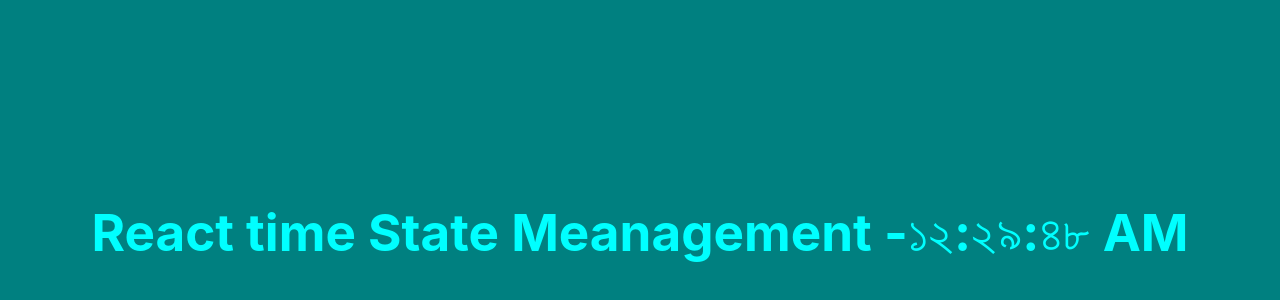
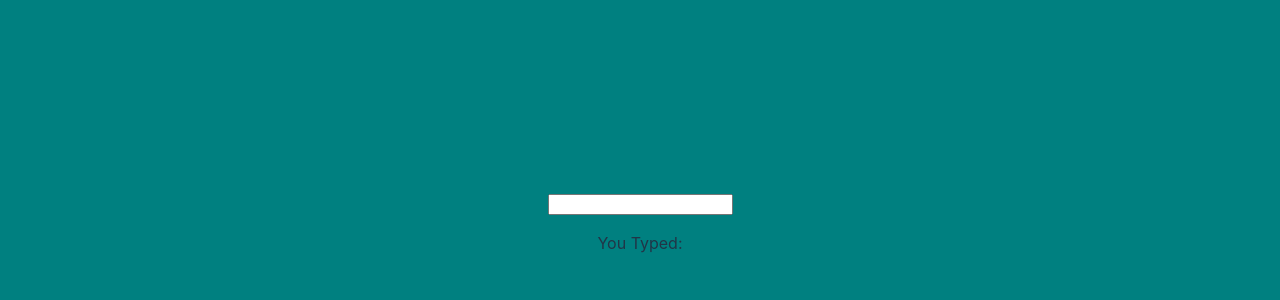
Before and after one commit to ashrafbd1496/react-js, a React (Vite) app: page / in a window 1280 px wide. Shown: the part 168-468 px from the top of the page. Built offline with nearby package versions, Linux system fonts and the light colour scheme.

Commit message:
React States example TextInput

```diff
--- a/src/App.jsx
+++ b/src/App.jsx
@@ -2,13 +2,13 @@ import { createElement, useState } from "react";
 import reactLogo from "./assets/react.svg";
 import "./App.css";
 import Home from "./componets/Home/Home";
-import Blogs from "./componets/Blogs/Blogs";
-import StateManagement from "./componets/sumit/StateManagement";
+import TextInput from "./componets/react-states/TextInput/TextInput";
+
 
 function App() {
   return (
     <>
-      <StateManagement locale="bn-BD" />
+      <TextInput />
     </>
   );
 }
--- /dev/null
+++ b/src/componets/react-states/TextInput/TextInput.jsx
@@ -0,0 +1,16 @@
+import React, { useState } from 'react'
+
+function TextInput(){
+    const [text, setText] = useState('')
+
+    const handleChange = (event)=>{
+        setText(event.target.value);
+    }
+    return(
+        <div>
+        <input type="text" value={text} onChange={handleChange}/>
+        <p>You Typed: {text}</p>
+        </div>
+    )
+}
+export default TextInput;
--- a/src/componets/sumit/StateManagement.jsx
+++ b/src/componets/sumit/StateManagement.jsx
@@ -2,11 +2,17 @@ import React, { useState, useEffect } from "react";
 import "./style.css";
 
 class StateManagement extends React.Component {
+  state = {date: new Date()};
+
+  /*
+  as the props did not used here , can use shortcut like above
      constructor(props){
         super(props);
         this.state = {date: new Date()};
 
      }
+     */
+
      componentDidMount(){
       //console.log("componentDidMOunt has mounted.");
       this.clockTImer = setInterval(()=>this.tick(),1000);
```
